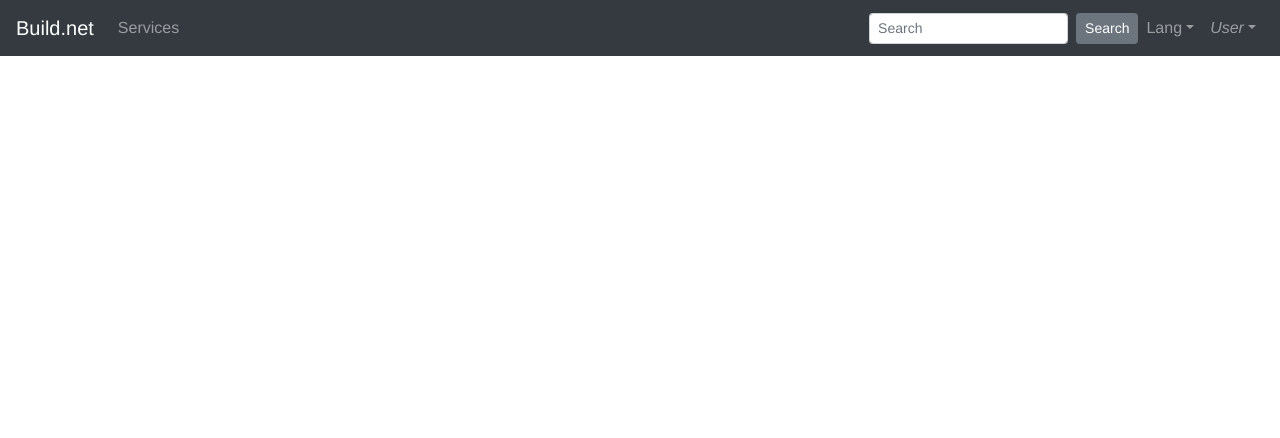
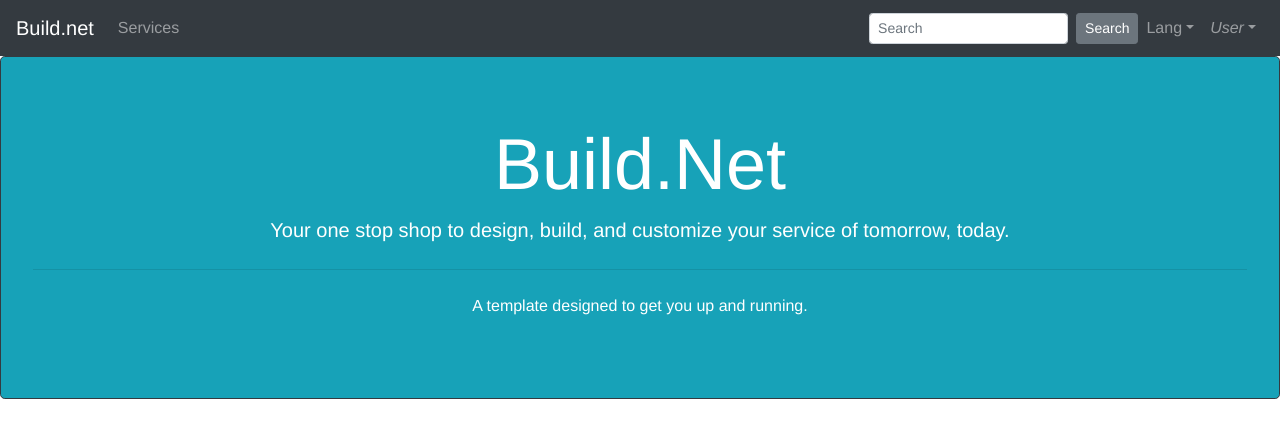
Before and after one commit to mpatel18/Builder-Service-Site, a Vue app in the folder site/: page / in a window 1280 px wide. Shown: the top 438 px of the page. Built offline with nearby package versions, Linux system fonts and the light colour scheme.

Commit message:
add jumbotron description

```diff
--- a/site/src/App.vue
+++ b/site/src/App.vue
@@ -1,16 +1,19 @@
 <template>
   <div id="app">
     <Header />
+    <Description />
   </div>
 </template>
 
 <script>
 import Header from './components/Header.vue'
+import Description from './components/Description.vue'
 
 export default {
   name: 'App',
   components: {
-    Header
+    Header,
+    Description
   }
 }
 </script>
--- /dev/null
+++ b/site/src/components/Description.vue
@@ -0,0 +1,18 @@
+<template>
+    <div>
+        <b-jumbotron bg-variant="info" text-variant="white" border-variant="dark">
+            <template v-slot:header>Build.Net</template>
+
+            <template v-slot:lead>
+                Your one stop shop to design, build, and customize your service of
+                tomorrow, today.
+            </template>
+
+            <hr class="my-4">
+
+            <p>
+                A template designed to get you up and running.
+            </p>
+        </b-jumbotron>
+    </div>
+</template>
```
